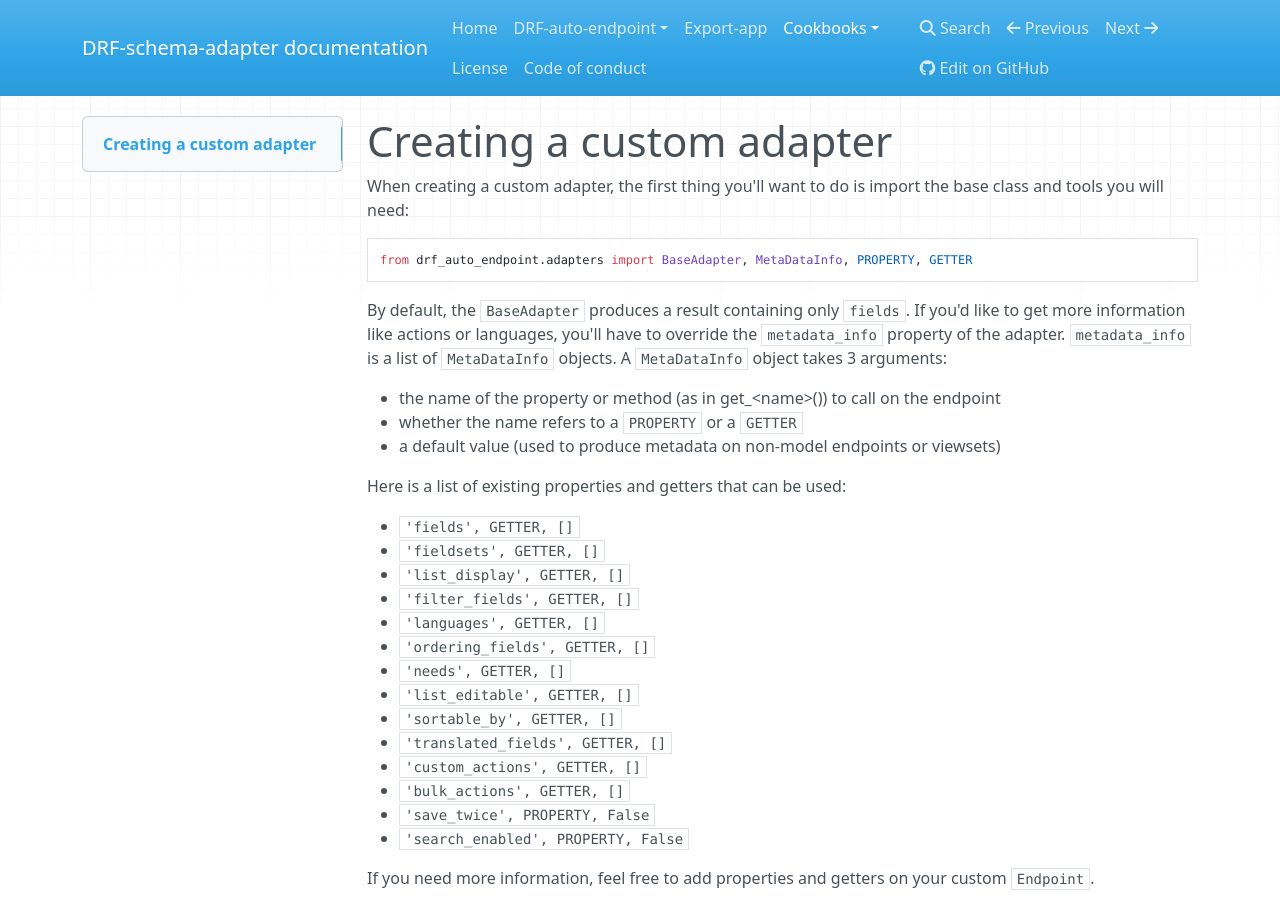
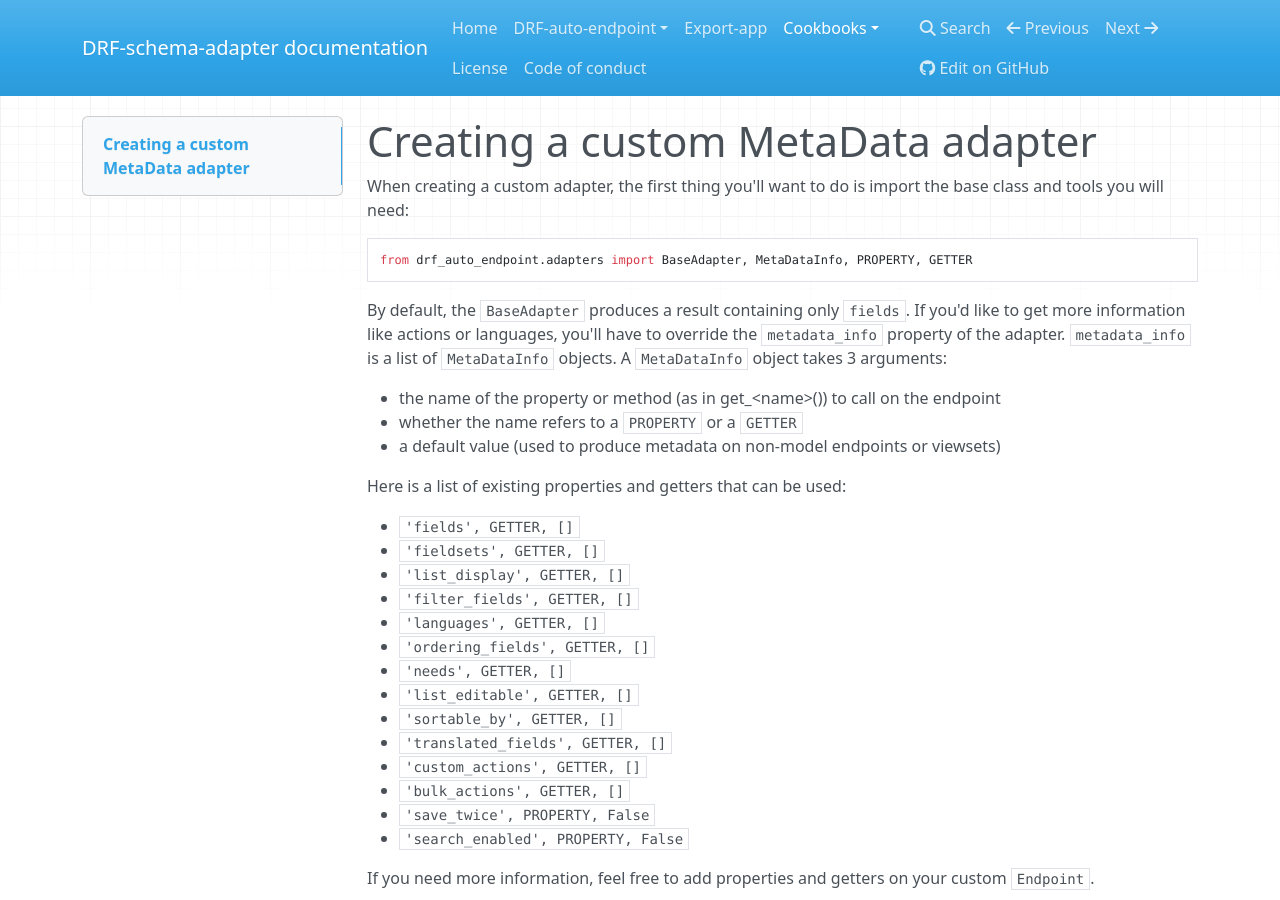
Before and after one commit to drf-forms/drf-schema-adapter, an MkDocs documentation site: the page built from docs/cookbooks/topics/custom_metadata_adapter.md, in a window 1280 px wide and 900 px high. Built offline with MkDocs 1.6.1, drawn with Linux system fonts in a browser that asks for light colours; nearby versions of some CDN libraries; old or Windows-style settings are respelled for this version of MkDocs.

````diff
--- a/docs/cookbooks/topics/custom_metadata_adapter.md
+++ b/docs/cookbooks/topics/custom_metadata_adapter.md
@@ -1,8 +1,8 @@
-# Creating a custom adapter
+# Creating a custom MetaData adapter
 
 When creating a custom adapter, the first thing you'll want to do is import the base class and tools you will need:
 
-```
+```python
 from drf_auto_endpoint.adapters import BaseAdapter, MetaDataInfo, PROPERTY, GETTER
 ```
 
````
Also changed, not shown: docs/cookbooks/topics/custom_export_adapter.md (+40 -0 lines).
